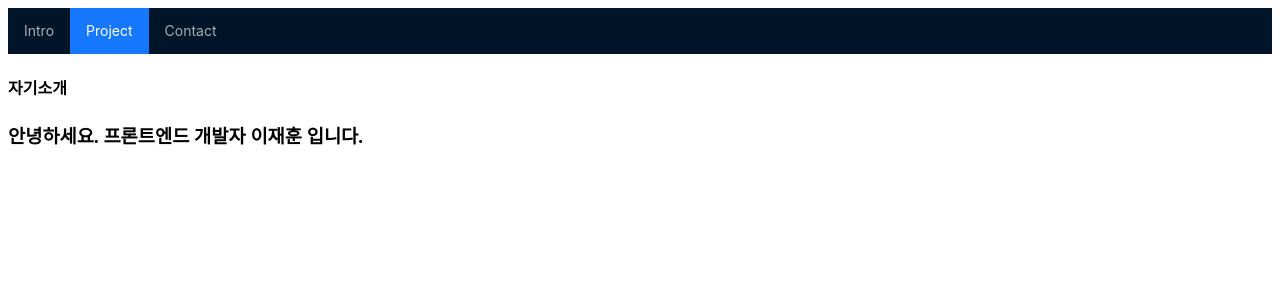
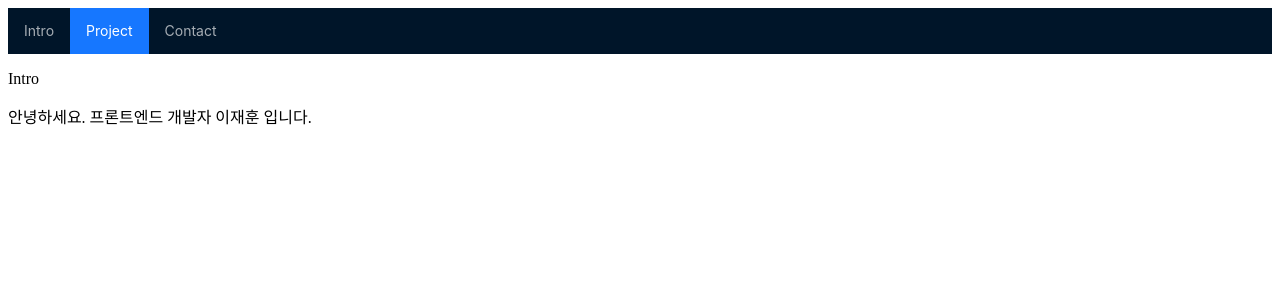
Before and after one commit to jayforgood/portfolio-fe, a React (Create React App) app: page / in a window 1280 px wide. Shown: the top 300 px of the page. Built offline with nearby package versions, Linux system fonts and the light colour scheme.

Commit message:
fix : jsconfig error

```diff
--- a/jsconfig.json
+++ b/jsconfig.json
@@ -24,7 +24,7 @@
     "resolveJsonModule": true,
     "isolatedModules": true,
     "noEmit": true,
-    "jsx": "react-jsx",
+    "jsx": "react-jsx"
   },
   "include": ["src"]
 }
--- a/src/App.js
+++ b/src/App.js
@@ -53,7 +53,7 @@
   return (
     <Routes>
       <Route path="/" element={<Nav />}>
-        <Route path="/" element={<Main />} />
+        <Route path="/" element={<Intro />} />
         <Route path="/project" element={<Project />} />
 
         {/* <Route path="/stores/:storeId/*" element={<Store />} />
```
